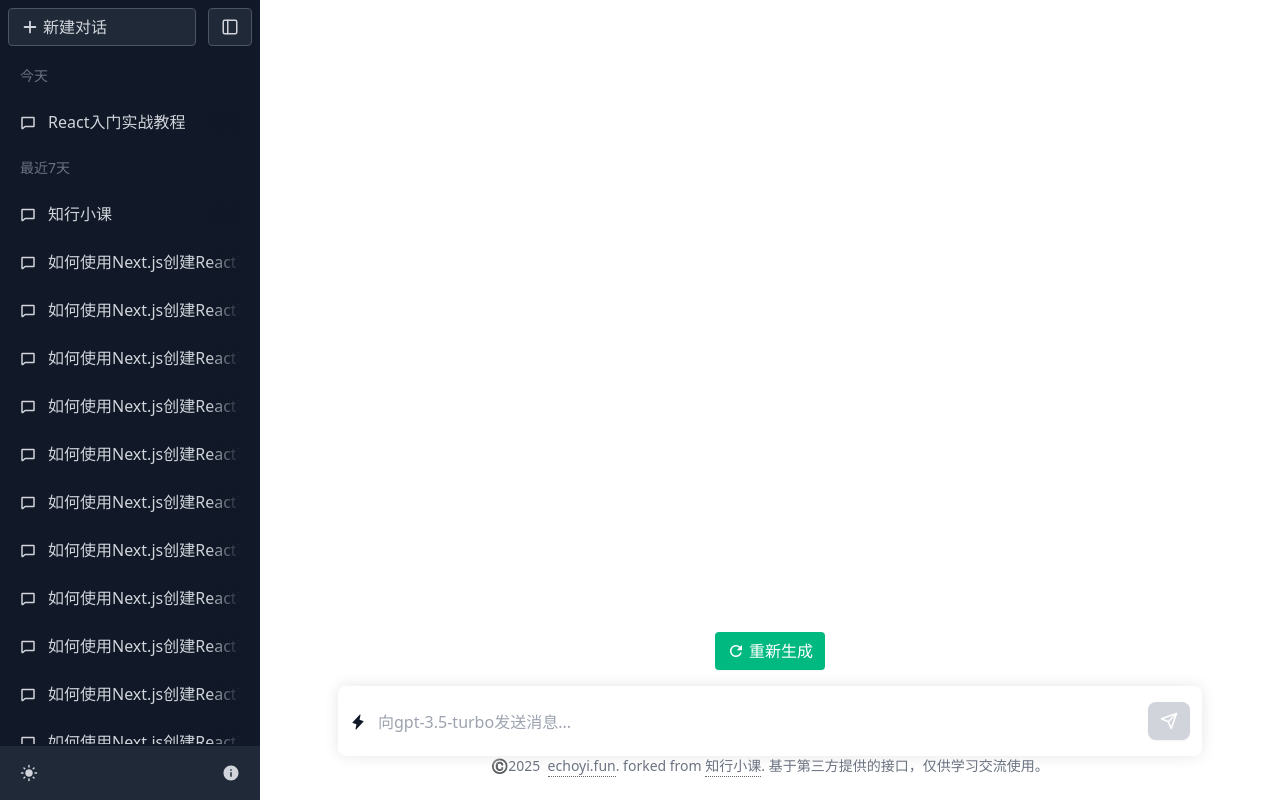
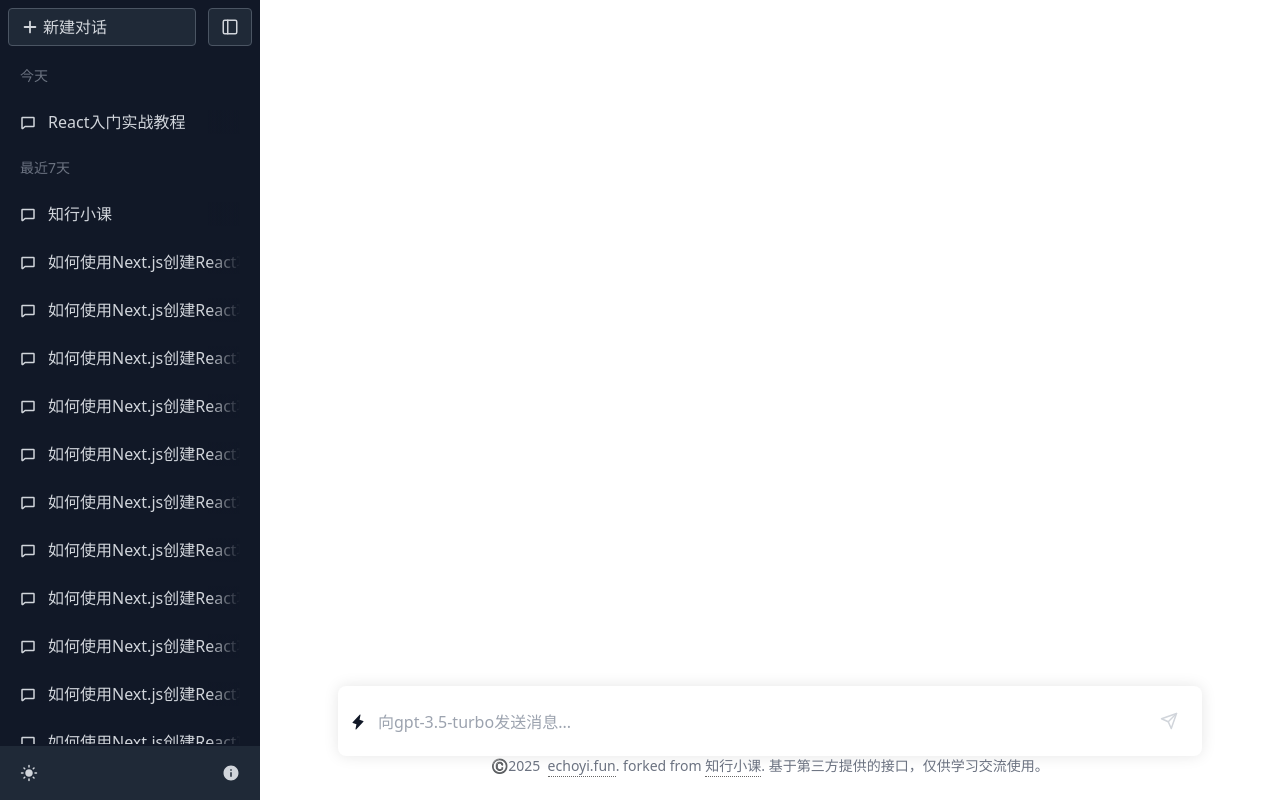
Before and after one commit to echoyidotfun/chatgpt-app-by-react, a Next.js app: page / in a window 1280 px wide. Built offline with nearby package versions, Linux system fonts and the light colour scheme.

Commit message:
update interface display in massage sending

```diff
--- a/components/common/Button.tsx
+++ b/components/common/Button.tsx
@@ -15,14 +15,14 @@ export default function Button({
 }: ButtonProps) {
   return (
     <button
-      className={`inline-flex items-center min-w-[38px] min-h-[38px] rounded px-3 py-1.5
+      className={`transition-colors inline-flex items-center min-w-[38px] min-h-[38px] rounded px-3 py-1.5
         ${
           variant === "default"
             ? "text-black dark:text-gray-300 bg-gray-50 hover:bg-gray-200 dark:bg-gray-700 dark:hover:bg-gray-900"
             : variant === "outline"
             ? "border border-gray-300 dark:border-gray-600 text-black dark:text-gray-300 bg-gray-50 hover:bg-gray-200 dark:bg-gray-800 dark:hover:bg-gray-700"
             : variant === "primary"
-            ? "bg-primary-500 text-white hover:bg-primary-600 hover:text-white shadow-sm disabled:bg-gray-300"
+            ? "bg-primary-500 text-white hover:bg-primary-600 hover:text-white shadow-sm disabled:shadow-none disabled:bg-transparent disabled:text-gray-300 dark:disabled:text-gray-600"
             : "text-black dark:text-gray-300 bg-transparent hover:bg-gray-200 dark:hover:bg-gray-700"
         }
         ${className}`}
--- a/components/home/Main/ChatInput.tsx
+++ b/components/home/Main/ChatInput.tsx
@@ -5,7 +5,7 @@ import { Message, MessageRequestBody } from "@/types/chat";
 import { useState } from "react";
 import { FiSend } from "react-icons/fi";
 import { MdRefresh } from "react-icons/md";
-import { PiLightningFill } from "react-icons/pi";
+import { PiLightningFill, PiStopBold } from "react-icons/pi";
 import TextareaAutosize from "react-textarea-autosize";
 import { v4 as uuidv4 } from "uuid";
 
@@ -90,9 +90,17 @@ export default function ChatInput() {
 "
     >
       <div className="w-full max-w-4xl mx-auto flex flex-col items-center px-4 space-y-4">
-        <Button variant="primary" icon={MdRefresh} className="font-medium">
-          重新生成
-        </Button>
+        {messageList.length != 0 &&
+          (streamingId !== "" ? (
+            <Button variant="primary" icon={PiStopBold} className="font-medium">
+              停止生成
+            </Button>
+          ) : (
+            <Button variant="primary" icon={MdRefresh} className="font-medium">
+              重新生成
+            </Button>
+          ))}
+
         <div className="flex items-end w-full border-black/10 dark:border-gray-800/50 bg-white dark:bg-gray-700 rounded-lg shadow-[0_0_15px_rgba(0,0,0,0.1)] py-4">
           <div className="mx-3 mb-2.5">
             <PiLightningFill />
```
